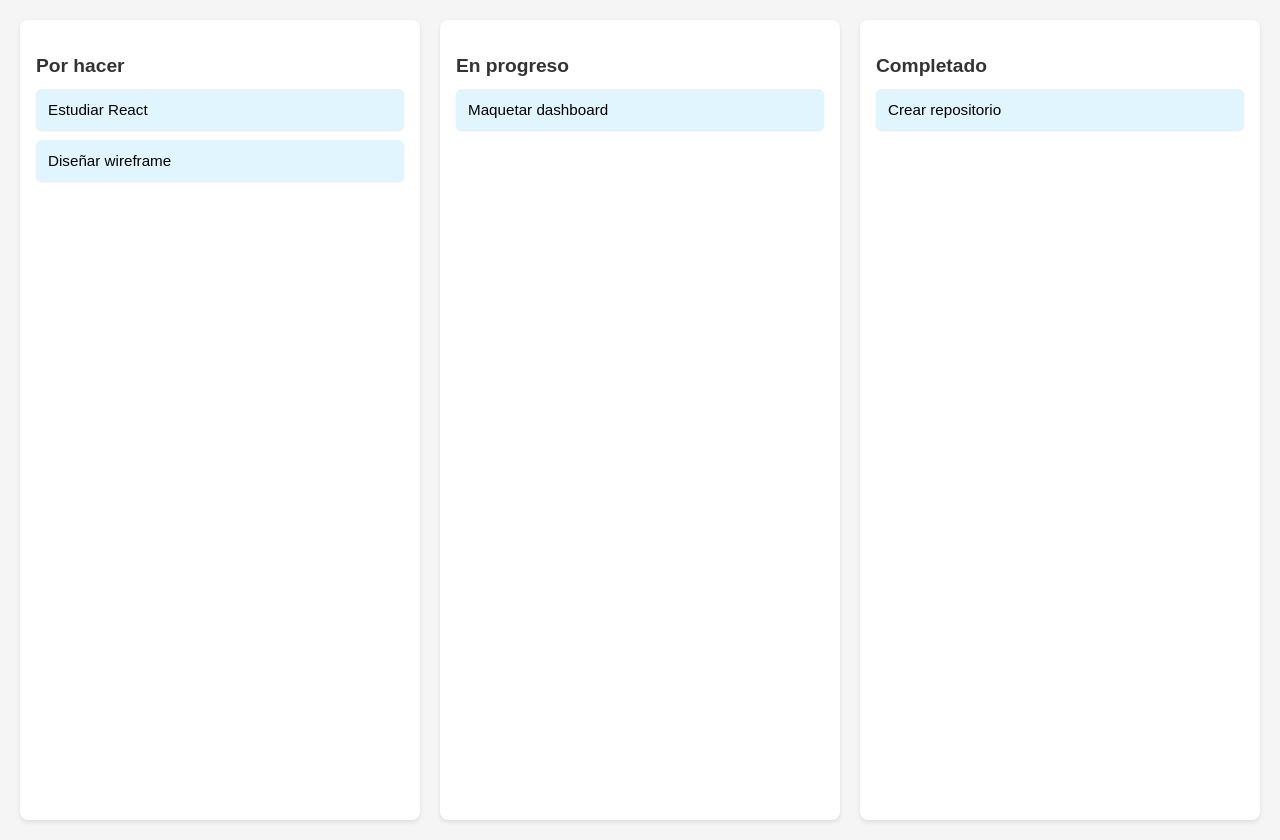
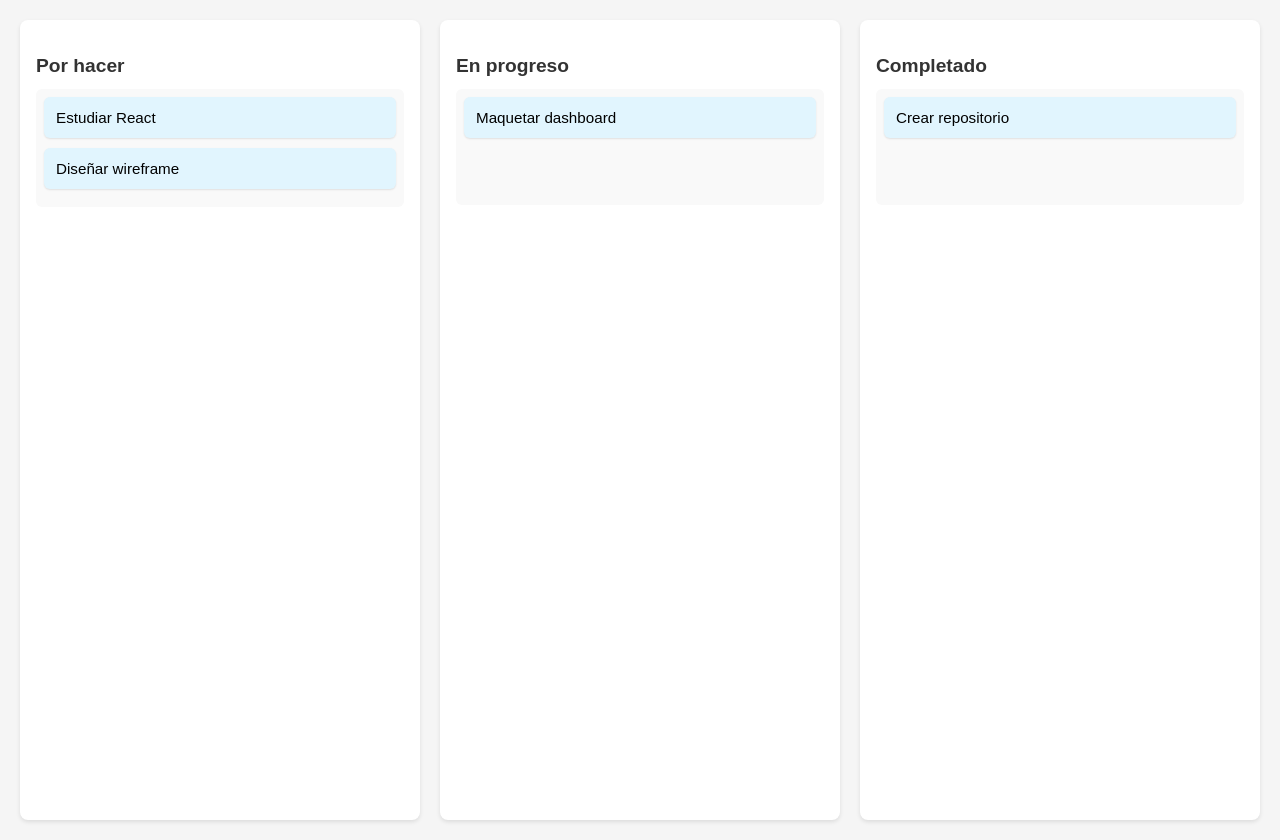
Before and after one commit to JairoVL/task-board, a React (Vite) app in the folder task-board/: page /dashboard in a window 1280 px wide. Built offline with nearby package versions, Linux system fonts and the light colour scheme; sample sign-in values are in the browser's storage.

Commit message:
implementacion de react-beautiful-dnd para mover las cards

```diff
--- /dev/null
+++ b/task-board/src/components/Column.tsx
@@ -0,0 +1,35 @@
+import React from "react";
+import { Droppable } from "react-beautiful-dnd";
+import TaskCard from "./TaskCard";
+import styles from "../styles/Dashboard.module.scss";
+import type { ColumnType } from "../types/board";
+
+
+type ColumnProps = {
+  column: ColumnType;
+};
+
+const Column: React.FC<ColumnProps> = ({ column }) => {
+  return (
+    <div className={styles.column}>
+      <h3>{column.title}</h3>
+   <Droppable droppableId={column.id}>
+  {(provided) => (
+    <div
+      ref={provided.innerRef}
+      {...provided.droppableProps}
+      className={styles.taskList}
+    >
+      {column.tasks.map((task, index) => (
+        <TaskCard key={task.id} task={task} index={index} />
+      ))}
+      {provided.placeholder}
+    </div>
+  )}
+</Droppable>
+
+    </div>
+  );
+};
+
+export default Column;
--- /dev/null
+++ b/task-board/src/components/TaskCard.tsx
@@ -0,0 +1,29 @@
+import React from "react";
+import { Draggable } from "react-beautiful-dnd";
+import styles from "../styles/Dashboard.module.scss";
+import type { Task } from "../types/board";
+
+type TaskCardProps = {
+  task: Task;
+  index: number;
+};
+
+const TaskCard: React.FC<TaskCardProps> = ({ task, index }) => {
+  return (
+  <Draggable draggableId={task.id} index={index}>
+  {(provided) => (
+    <div
+      className={styles.task}
+      ref={provided.innerRef}
+      {...provided.draggableProps}
+      {...provided.dragHandleProps}
+    >
+      {task.title}
+    </div>
+  )}
+</Draggable>
+
+  );
+};
+
+export default TaskCard;
--- a/task-board/src/main.tsx
+++ b/task-board/src/main.tsx
@@ -5,9 +5,9 @@ import App from './App';
 import './styles/global.scss';
 
 ReactDOM.createRoot(document.getElementById('root')!).render(
-  <React.StrictMode>
+  // <React.StrictMode>
     <BrowserRouter>
       <App />
     </BrowserRouter>
-  </React.StrictMode>
+  // </React.StrictMode>
 );
--- a/task-board/src/pages/Dashboard.tsx
+++ b/task-board/src/pages/Dashboard.tsx
@@ -1,25 +1,94 @@
-import React from "react";
+import React, { useState } from "react";
 import styles from "../styles/Dashboard.module.scss";
+import Column from "../components/Column";
+import { DragDropContext } from "react-beautiful-dnd";
+import type { DropResult } from "react-beautiful-dnd";
+import type { ColumnsType, ColumnType } from "../types/board";
+import { generateId } from "../utils/idGenerator";
+
+// Estado inicial tipado
+const initialData: { columns: ColumnsType } = {
+  columns: {
+    "todo": {
+      id: "todo",
+      title: "Por hacer",
+      tasks: [
+        { id: "1", title: "Estudiar React" },
+        { id: "2", title: "Diseñar wireframe" },
+      ],
+    },
+    "in-progress": {
+      id: "in-progress",
+      title: "En progreso",
+      tasks: [{ id: "3", title: "Maquetar dashboard" }],
+    },
+    "done": {
+      id: "done",
+      title: "Completado",
+      tasks: [{ id: "4", title: "Crear repositorio" }],
+    },
+  },
+};
 
 const Dashboard: React.FC = () => {
+  const [columns, setColumns] = useState<ColumnsType>(initialData.columns);
+
+  const onDragEnd = (result: DropResult) => {
+    const { source, destination } = result;
+
+    if (!destination) return;
+
+    const sourceCol = columns[source.droppableId];
+    const destCol = columns[destination.droppableId];
+
+    const sourceTasks = [...sourceCol.tasks];
+    const [movedTask] = sourceTasks.splice(source.index, 1);
+
+    if (source.droppableId === destination.droppableId) {
+      sourceTasks.splice(destination.index, 0, movedTask);
+      const updatedColumn = {
+        ...sourceCol,
+        tasks: sourceTasks,
+      };
+      setColumns({ ...columns, [sourceCol.id]: updatedColumn });
+    } else {
+      const destTasks = [...destCol.tasks];
+      destTasks.splice(destination.index, 0, movedTask);
+
+      setColumns({
+        ...columns,
+        [sourceCol.id]: { ...sourceCol, tasks: sourceTasks },
+        [destCol.id]: { ...destCol, tasks: destTasks },
+      });
+    }
+  };
+
+
+  const addTask = (columnId: string, title: string) => {
+    const newTask = {
+      id: generateId(),
+      title,
+    };
+
+    const updatedTasks = [...columns[columnId].tasks, newTask];
+
+    setColumns({
+      ...columns,
+      [columnId]: {
+        ...columns[columnId],
+        tasks: updatedTasks,
+      },
+    });
+  };
+
   return (
-    <div className={styles.dashboard}>
-      <div className={styles.column}>
-        <h3>Por hacer</h3>
-        <div className={styles.task}>Estudiar React</div>
-        <div className={styles.task}>Diseñar wireframe</div>
+    <DragDropContext onDragEnd={onDragEnd}>
+      <div className={styles.dashboard}>
+        {Object.values(columns).map((column) => (
+          <Column key={column.id} column={column as ColumnType} />
+        ))}
       </div>
-
-      <div className={styles.column}>
-        <h3>En progreso</h3>
-        <div className={styles.task}>Maquetar dashboard</div>
-      </div>
-
-      <div className={styles.column}>
-        <h3>Completado</h3>
-        <div className={styles.task}>Crear repositorio</div>
-      </div>
-    </div>
+    </DragDropContext>
   );
 };
 
--- a/task-board/src/styles/Dashboard.module.scss
+++ b/task-board/src/styles/Dashboard.module.scss
@@ -28,3 +28,11 @@
   font-size: 0.95rem;
   box-shadow: 0 1px 2px rgba(0, 0, 0, 0.1);
 }
+
+.taskList {
+  min-height: 100px;
+  background-color: #f9f9f9;
+  padding: 8px;
+  border-radius: 6px;
+  transition: background-color 0.2s ease;
+}
--- /dev/null
+++ b/task-board/src/types/board.ts
@@ -0,0 +1,14 @@
+export type Task = {
+  id: string;
+  title: string;
+};
+
+export type ColumnType = {
+  id: string;
+  title: string;
+  tasks: Task[];
+};
+
+export type ColumnsType = {
+  [key: string]: ColumnType;
+};
--- /dev/null
+++ b/task-board/src/utils/idGenerator.ts
@@ -0,0 +1,5 @@
+// src/utils/idGenerator.ts
+
+export const generateId = (): string => {
+  return Date.now().toString() + Math.random().toString(36).substring(2, 9);
+};
```
Also changed, not shown: task-board/src/types/task.d.ts (+6 -7 lines).
